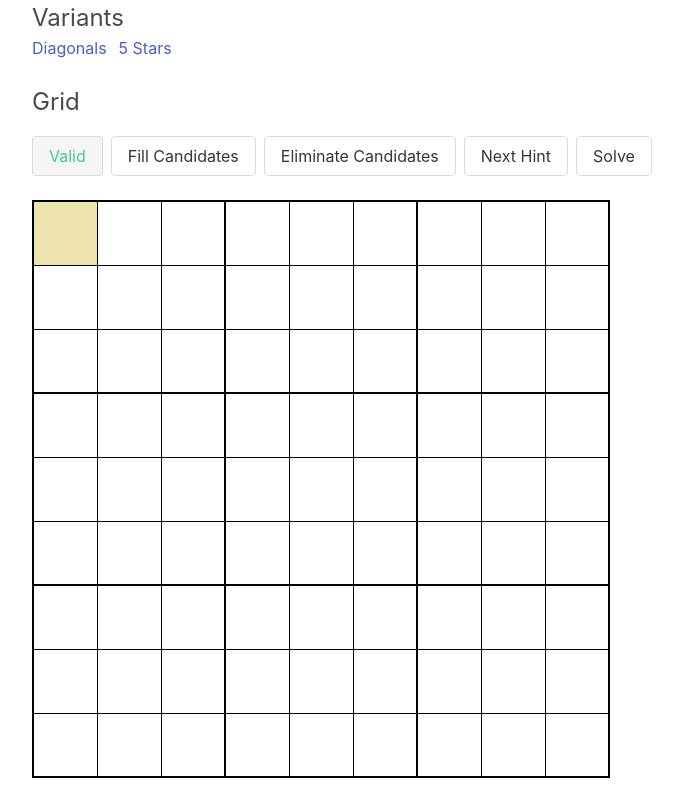
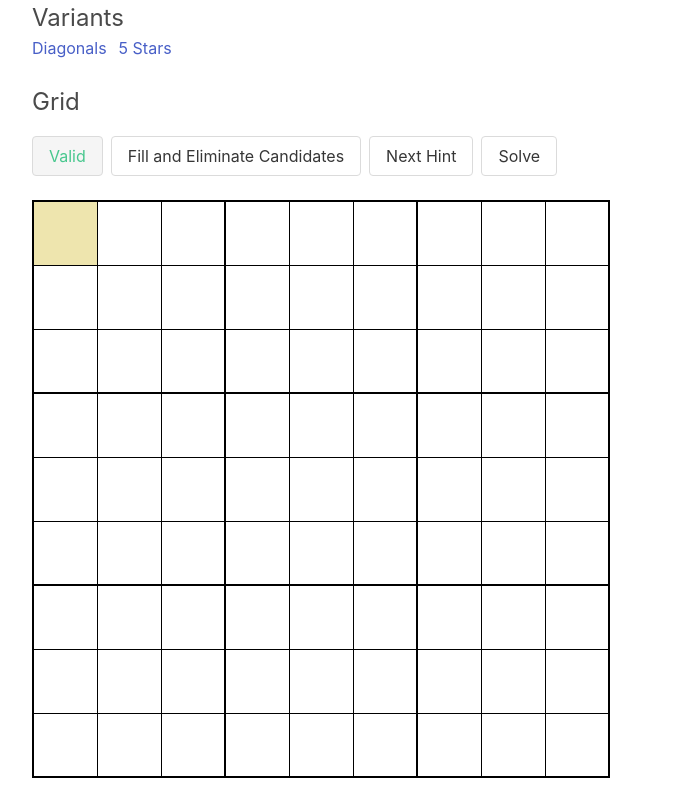
Before and after one commit to cypressious/vue3-sudoku-solver, a Vue app: page / in a window 1280 px wide. Shown: the whole page, without its empty margins (32-715 px from the left). Built offline with nearby package versions, Linux system fonts and the light colour scheme.

Commit message:
simplify buttons

```diff
--- a/src/components/Grid.vue
+++ b/src/components/Grid.vue
@@ -27,10 +27,9 @@ tr > td:nth-child(3n) {
                 {{ isValid ? 'Valid' : 'Invalid' }}
             </span>
 
-            <button class="button" @click="fillCandidates(grid)">Fill Candidates</button>
-            <button class="button" @click="eliminateCandidates(grid)">Eliminate Candidates</button>
-            <button class="button" @click="findNextHint">Next Hint</button>
-            <button v-if="currentHint" class="button" @click="applyHint">Apply Hint</button>
+            <button class="button" @click="fillCandidates(grid)">Fill and Eliminate Candidates</button>
+            <button v-if="!currentHint" class="button" @click="findNextHint">Next Hint</button>
+            <button v-if="currentHint" class="button" @click="applyHint">Apply Hint and Next</button>
             <button class="button" @click="solve">Solve</button>
         </div>
 
@@ -54,7 +53,7 @@ tr > td:nth-child(3n) {
 <script lang="ts">
 import { computed, defineComponent, reactive, ref } from 'vue'
 import Cell from './Cell.vue'
-import { checkGrid, eliminateCandidates, fillCandidates, newGrid } from '../logic/sudokuLogic'
+import { checkGrid, fillCandidates, newGrid } from '../logic/sudokuLogic'
 import { useKeyboard } from '../hooks/useKeyboard'
 import { useHint } from '../hooks/useHint'
 import { useQuery } from '../hooks/useQuery'
@@ -76,7 +75,6 @@ export default defineComponent({
             selectedPosition,
             isValid: computed(() => checkGrid(grid)),
             fillCandidates,
-            eliminateCandidates,
             ...useHint(grid),
         }
     }
--- a/src/hooks/useHint.ts
+++ b/src/hooks/useHint.ts
@@ -22,7 +22,6 @@ export function useHint(grid: GridModel) {
         applyHint,
         solve() {
             fillCandidates(grid)
-            eliminateCandidates(grid)
 
             do {
                 applyHint()
--- a/src/logic/sudokuLogic.ts
+++ b/src/logic/sudokuLogic.ts
@@ -66,6 +66,8 @@ export function fillCandidates(grid: GridModel) {
             }
         }
     }
+
+    eliminateCandidates(grid)
 }
 
 export function eliminateCandidates(grid: GridModel) {
```
